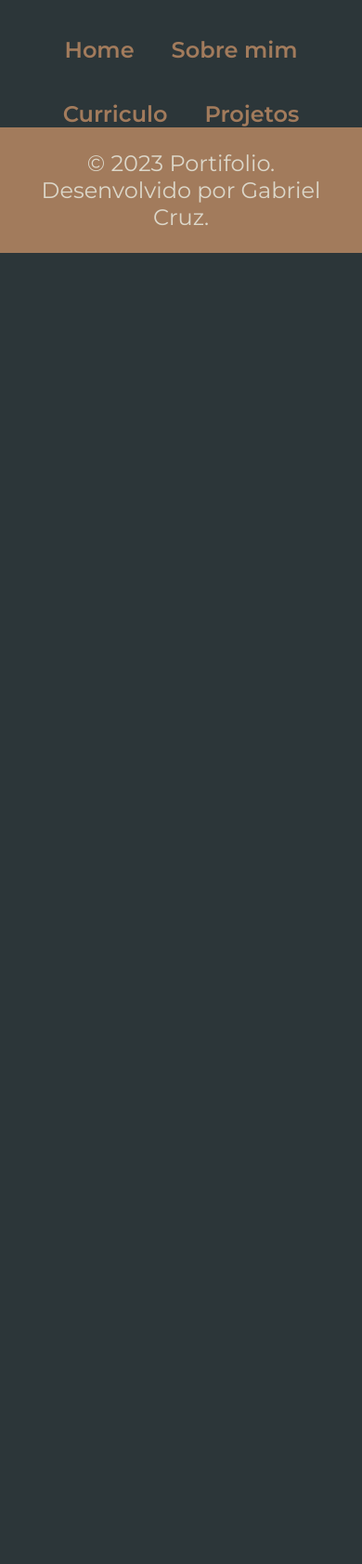
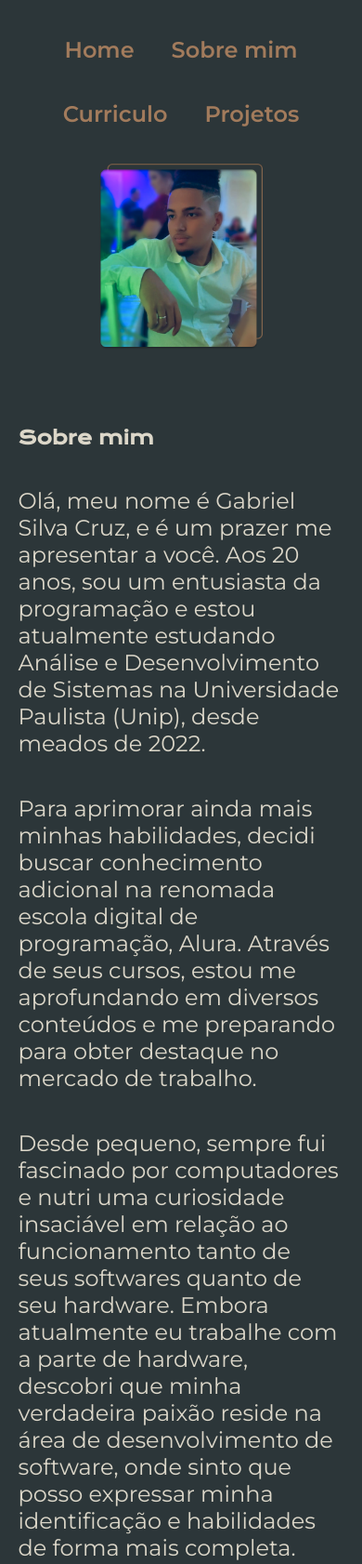
Before and after one commit to GabrielCruz02/portfolio, a plain HTML site: page sobremim.html in a window 390 px wide. Shown: the top 1682 px of the page at 93% size. Before the commit the page ends 844 px from the top, so only its background shows below. Drawn offline with nearby package versions, Linux system fonts and the light colour scheme.

Commit message:
inclusão do conteúdo da pagina sobre mim

```diff
--- a/sobremim.html
+++ b/sobremim.html
@@ -3,6 +3,7 @@
 
 <head>
   <meta charset="UTF-8">
+  <meta http-equiv="X-UA-Compatible" content="IE=edge">
   <meta name="viewport" content="width=device-width, initial-scale=1.0">
   <title>Sobre mim</title>
   <link rel="stylesheet" href="./styles/style.css">
@@ -17,9 +18,48 @@
       <a class="cabecalho__menu__links" href="projetos.html">Projetos</a>
     </nav>
   </header>
-  <main>
+
+  <main class="apresentacao__pagina__sobremim">
+    <section class="apresentacao__conteudo">
+      <h1 class="apresentacao__conteudo__titulo">Sobre mim</h1>
+      <p class="apresentacao__conteudo__texto">Olá, meu nome é Gabriel Silva Cruz, e é um prazer me apresentar
+        a você. Aos 20 anos, sou um entusiasta da programação e estou atualmente estudando Análise e
+        Desenvolvimento de Sistemas na Universidade Paulista (Unip), desde meados de 2022.
+      </p>
+      <p class="apresentacao__conteudo__texto">Para aprimorar ainda mais minhas habilidades, decidi buscar
+        conhecimento adicional na renomada escola digital de programação, Alura. Através de seus cursos, estou
+        me aprofundando em diversos conteúdos e me preparando para obter destaque no mercado de trabalho.
+      </p>
+      <p class="apresentacao__conteudo__texto">Desde pequeno, sempre fui fascinado por computadores e
+        nutri uma curiosidade insaciável em relação ao funcionamento tanto de seus softwares quanto de
+        seu hardware. Embora atualmente eu trabalhe com a parte de hardware, descobri que minha verdadeira
+        paixão reside na área de desenvolvimento de software, onde sinto que posso expressar minha identificação
+        e habilidades de forma mais completa.
+      </p>
+      <p class="apresentacao__conteudo__texto">Sou uma pessoa altamente focada em alcançar objetivos e estabelecer
+        metas claras para mim mesmo. Tenho um forte compromisso com o aprendizado contínuo e estou sempre em
+        busca de novos desafios e oportunidades para expandir meus horizontes no mundo da tecnologia.
+      </p>
+      <p class="apresentacao__conteudo__texto">Quando não estou mergulhado nos estudos e projetos de programação,
+        você me encontrará na frente de um computador durante meus momentos de lazer. Seja jogando, ouvindo música
+        ou simplesmente batendo papo com amigos no Discord, a tecnologia é parte integrante da minha vida.
+      </p>
+      <p class="apresentacao__conteudo__texto">Apaixonado pelo ritmo acelerado do avanço tecnológico,
+        estou constantemente me atualizando sobre as últimas tendências e novidades do mercado. Minha curiosidade
+        é uma força motriz constante, impulsionando meu desejo de aprendizado e crescimento.
+      </p>
+      <p class="apresentacao__conteudo__texto">Estou animado com as possibilidades que o futuro reserva
+        para mim na área de desenvolvimento de software e estou comprometido em me tornar um profissional
+        altamente qualificado e capaz de enfrentar os desafios do setor de tecnologia.
+      </p>
+      <p class="apresentacao__conteudo__texto">Agradeço por dedicar seu tempo para conhecer um pouco mais
+        sobre mim e espero poder contribuir de forma significativa para o mundo da programação e da tecnologia.
+      </p>
+    </section>
+    <img class="apresentacao__imagem" src="./assets/imagem.png" alt="foto Gabriel">
 
   </main>
+
   <footer>
     <p class="rodape">&copy; 2023 Portifolio. Desenvolvido por Gabriel Cruz.</p>
   </footer>
--- a/styles/style.css
+++ b/styles/style.css
@@ -51,11 +51,20 @@ body  {
   gap: 82px;
 }
 
+.apresentacao__pagina__sobremim{
+  padding: 5.5% 15%;
+  display: flex;
+  align-items: flex-start;
+  justify-content: space-between;
+  gap: 82px;
+
+}
+
 .apresentacao__conteudo {
   width: 50%;
   display: flex;
   flex-direction: column;
-  gap: 40px;
+  gap: 20px;
 }
 
 .apresentacao__conteudo__titulo {
@@ -134,7 +143,13 @@ body  {
 
 .apresentacao {
   flex-direction: column-reverse;
-  padding: 5%;
+  padding: 10% 5%;
+  gap: 40px;
+}
+.apresentacao__pagina__sobremim {
+  flex-direction: column-reverse;
+  align-items: center;
+  padding: 10% 5%;
 }
 
 .apresentacao__conteudo {
```
